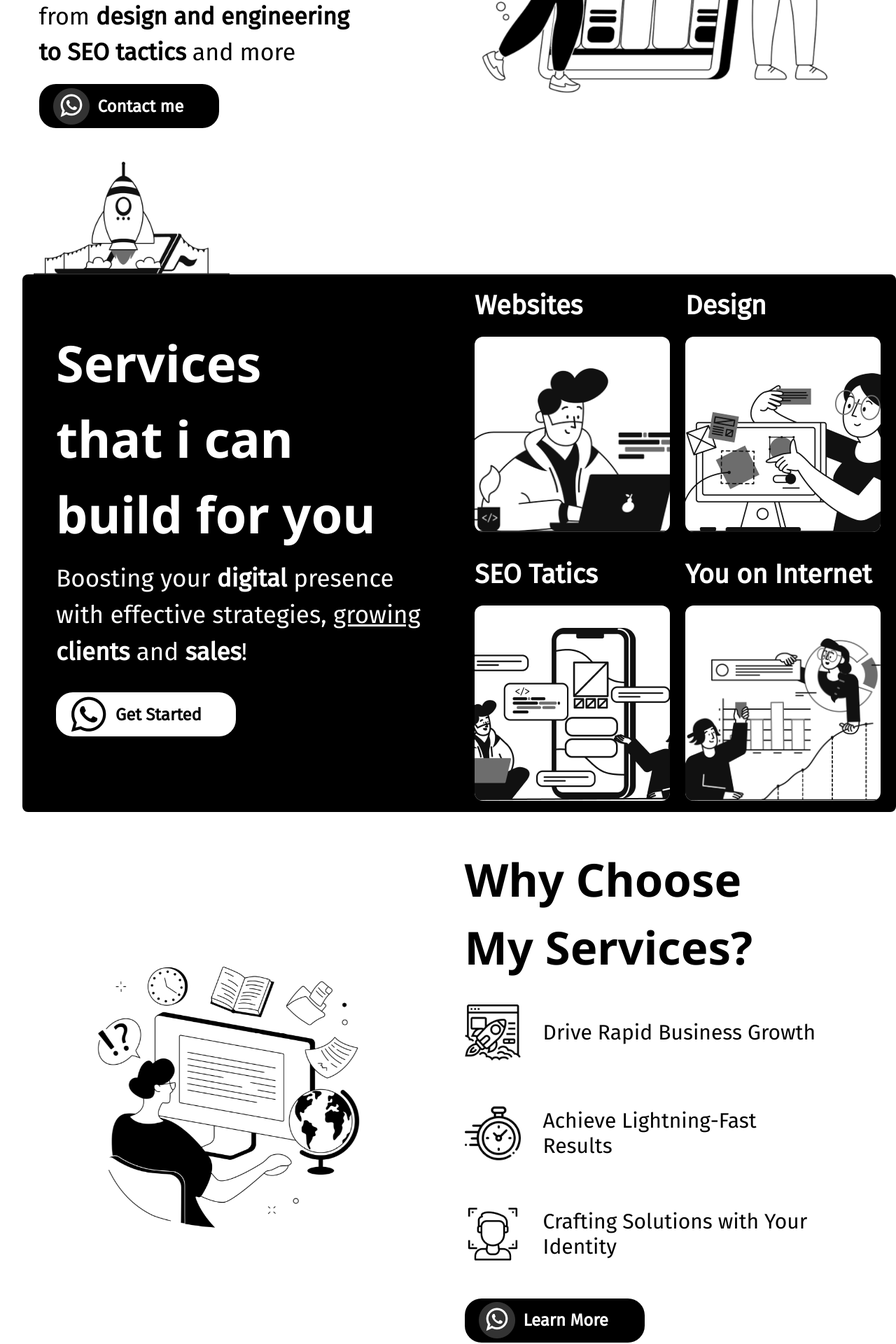
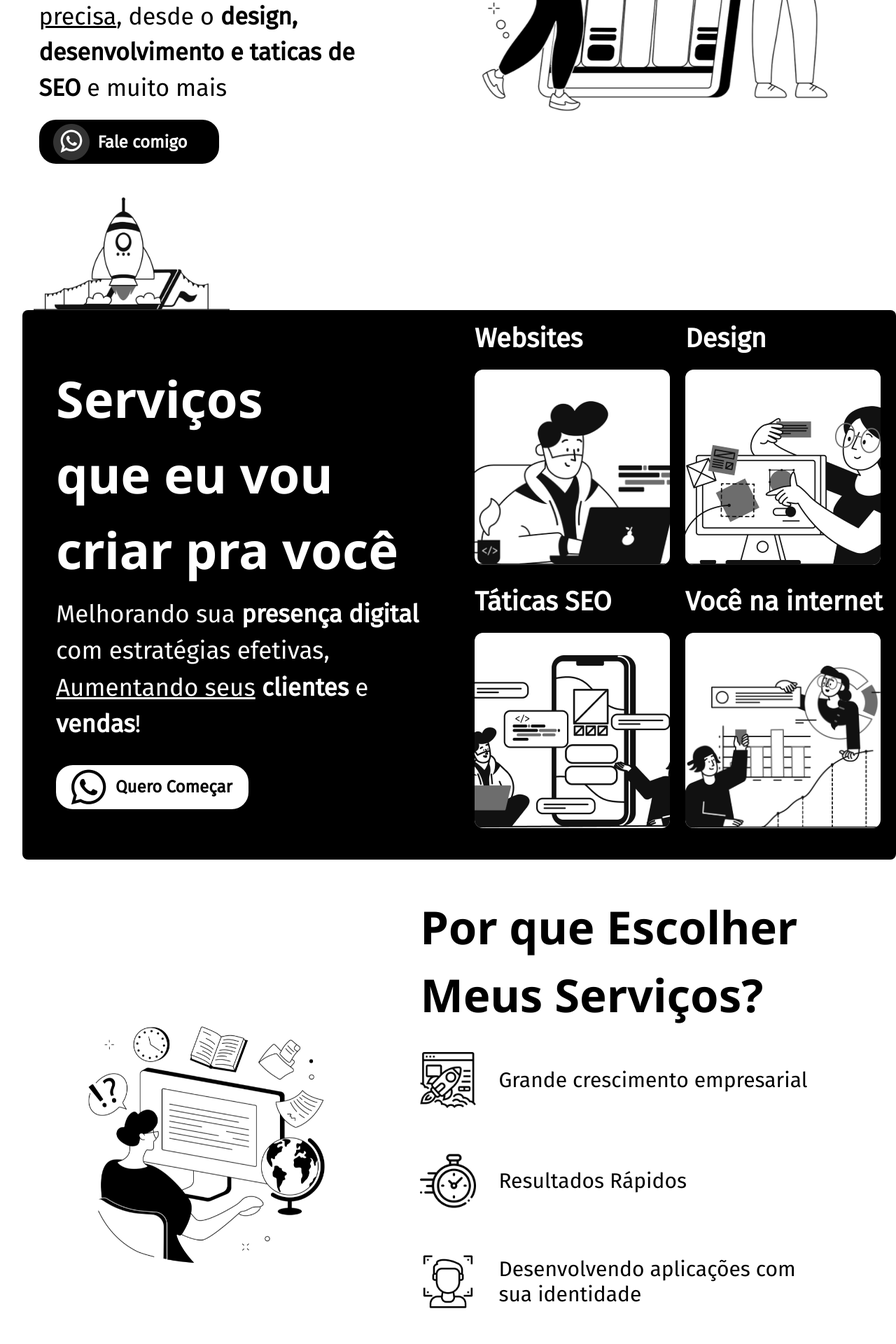
Before and after one commit to AndDev741/AndreLuizWebDev, a React (Create React App) app: page / in a window 1280 px wide. Shown: the part 460-2380 px from the top of the page at 70% size. Built offline with nearby package versions, Linux system fonts and the light colour scheme.

Commit message:
some translations

```diff
--- a/src/PagesEn/Services.js
+++ b/src/PagesEn/Services.js
@@ -30,7 +30,7 @@ function ServicesResume(){
         <div className="flex flex-col xl:flex-row items-center xl:items-start justify-center font-pFont bg-black xl:ml-8 xl:rounded-[8px] text-white ">
             <div className="xl:m-5 xl2:m-12">
                 <h2 className="font-hFont text-[54px] xl:text-[72px] xl:text-left text-center mt-6 xl:w-[550px]">
-                    Services <br /> that i can <br /> build for you</h2>
+                    Services <br /> that i gonna <br /> build for you</h2>
                 <p className="text-center xl:text-left text-[28px] xl:text-[35px] xl:w-[550px] xl:mt-3">
                     Boosting your <b>digital</b> presence with effective strategies, <u>growing</u> <b>clients</b> and <b>sales</b>!</p>
                 <button className=" items-center bg-white w-[257px] h-[63px] rounded-[24px] my-6 xl>mt-2
@@ -41,25 +41,25 @@ function ServicesResume(){
             </div>
 
             <div className="flex flex-col md:flex-row items-center md:justify-around flex-wrap">
-                <div className="flex flex-col md:w-1/2 items-center xl:items-start justify-center my-4">
+                <div className="flex flex-col md:w-1/2 items-center xl:items-start justify-center my-3">
                     <h2 className="text-[38px] mb-4"><b>Websites</b></h2>
                     <div className="flex items-end w-[279px] h-[279px] rounded-[12px] bg-white">
                         <img src={websiteIMG} alt='webdeveloper' className='rounded-[12px]' />
                     </div>
                 </div>
-                <div className="flex flex-col md:w-1/2 items-center xl:items-start my-4 ">
+                <div className="flex flex-col md:w-1/2 items-center xl:items-start my-3 ">
                     <h2 className=" text-[38px] mb-4"><b>Design</b></h2>
                     <div className="flex items-end w-[279px] h-[279px] rounded-[12px] bg-white">
                         <img src={designIMG} alt='designer' className='rounded-[12px] '/>
                     </div>
                 </div>
-                <div className="flex flex-col md:w-1/2 items-center xl:items-start my-4 xl:mx-0 ">
+                <div className="flex flex-col md:w-1/2 items-center xl:items-start my-3 xl:mx-0 ">
                     <h2 className="text-[38px] mb-4"><b>SEO Tatics</b></h2>
                     <div className="flex items-end w-[279px] h-[279px] rounded-[12px] bg-white">
                         <img src={seoIMG} alt='seo strategies' className='rounded-[12px]' />
                     </div>
                 </div>
-                <div className="flex flex-col md:w-1/2 items-center xl:items-start my-4 xl:mx-0 ">
+                <div className="flex flex-col md:w-1/2 items-center xl:items-start my-3 xl:mx-0 ">
                     <h2 className="text-[38px] mb-4"><b>You on Internet</b></h2>
                     <div className="flex items-end w-[279px] h-[279px] rounded-[12px] bg-white">
                         <img src={youinternetIMG} alt='you on internet' className='rounded-[12px]' />
--- a/src/PagesPt/Components/Navbar.js
+++ b/src/PagesPt/Components/Navbar.js
@@ -45,7 +45,7 @@ export default function Navbar() {
                 </Link>
             </div>
             <div className="hidden xl:flex items-center ml-12">
-                <a href="https://www.linkedin.com/in/andr%C3%A9-luiz-dev-b9915b275/?locale=en_US" target={"_blank"} rel='noreferrer'>
+                <a href="https://www.linkedin.com/in/andr%C3%A9-luiz-dev-b9915b275/" target={"_blank"} rel='noreferrer'>
                     <img src={lnkdLogo} alt='Linkedin logo' className="ml-3 hover:scale-95"/></a>
                 <a href="https://github.com/AndDev741" target={"_blank"} rel='noreferrer'>
                     <img src={gthbLogo} alt='Github logo' className="ml-3 hover:scale-95"/></a>
@@ -62,26 +62,26 @@ export default function Navbar() {
                 <ul className="relative flex flex-col items-center justify-evenly font-pFont mt-3 text-center">
                     <div className="flex flex-col items-center justify-center">
                         <h1 className="text-2xl md:ml-12 font-hFont">André Luiz</h1>
-                        <h1 className="text-2xl md:ml-12 font-hFont">Digital Solutions</h1>
+                        <h1 className="text-2xl md:ml-12 font-hFont">Soluções Digitais</h1>
                     </div>
-                    <h2 className="font-hFont text-3xl sm:text-[64px]">Navigation</h2>
+                    <h2 className="font-hFont text-3xl">Menu deNavegação</h2>
                     <button className="flex items-center">
-                        <FaRegWindowRestore className="sm:text-[40px]"/>
-                        <Linkar to="services" className="ml-2 text-3xl sm:text-[60px]" smooth={true} onClick={handleMenu}>
-                        Services</Linkar></button>
+                        <FaRegWindowRestore className="sm:text-[30px]"/>
+                        <Linkar to="services" className="ml-2 text-3xl" smooth={true} onClick={handleMenu}>
+                        Serviços</Linkar></button>
                     <button className="flex items-center">
-                        <FaRegImages className="sm:text-[40px]"/>
-                        <Linkar to="myprojects" className="ml-2 text-3xl sm:text-[60px]"  smooth={true} onClick={handleMenu}>
-                        My projects</Linkar></button>
+                        <FaRegImages className="sm:text-[30px]"/>
+                        <Linkar to="myprojects" className="ml-2 text-3xl"  smooth={true} onClick={handleMenu}>
+                        Meus Projetos</Linkar></button>
                     <button className="flex items-center">
-                        <FaRegUser className="sm:text-[40px]"/>
-                        <Linkar to="about" className="ml-2 text-3xl sm:text-[60px]"  smooth={true} onClick={handleMenu}>
-                        About me</Linkar></button>
+                        <FaRegUser className="sm:text-[30px]"/>
+                        <Linkar to="about" className="ml-2 text-3xl"  smooth={true} onClick={handleMenu}>
+                        Sobre Mim</Linkar></button>
                     <button className="flex items-center">
-                        <FaRegEnvelope className="sm:text-[40px]"/>
-                        <Linkar to="contact" className="ml-2 text-3xl sm:text-[60px]"  smooth={true} onClick={handleMenu}>
-                        Contact me</Linkar></button>
-                    <button onClick={handleMenu} className='my-8 text-3xl sm:text-[60px] border-2 border-black rounded sm:p-5 p-2'>Exit Menu</button>
+                        <FaRegEnvelope className="sm:text-[30px]"/>
+                        <Linkar to="contact" className="ml-2 text-3xl"  smooth={true} onClick={handleMenu}>
+                        Contato</Linkar></button>
+                    <button onClick={handleMenu} className='my-8 text-3xl sm:text-[40px] border-2 border-black rounded sm:p-5 p-2'>Sair do Menu</button>
                 </ul>
             </div>
         </nav>
--- a/src/PagesPt/Home.js
+++ b/src/PagesPt/Home.js
@@ -10,17 +10,17 @@ export default function Home() {
                 <div className="flex flex-col items-center lg:items-start justify-center mt-5 font-pFont lg:mx-12">
                     <div className="flex lg:hidden flex-col items-center justify-center">
                         <h1 className="text-xl md:ml-12 font-hFont">André Luiz</h1>
-                        <h1 className="text-xl md:ml-12 font-hFont">Digital Solutions</h1>
+                        <h1 className="text-xl md:ml-12 font-hFont">Soluções Digitais</h1>
                     </div>
                     <h1 className="font-hFont text-[54px] sm:text-[70px] text-center lg:text-left">
-                        Crafting <br/> your image <br/> on <u>internet</u><span className="animate-pulse">|</span></h1>
+                        Construindo <br/> sua imagem <br/> na <u>internet</u><span className="animate-pulse">|</span></h1>
                     <p className="text-[36px] lg:text-[34px] text-center lg:text-left mt-5 lg:mt-0 lg:w-[480px]">
-                        I provide everything you <u>need</u>, from <b>design and engineering to SEO tactics</b> and more </p>
-                    <button className="flex items-center bg-black w-[257px] h-[63px] rounded-[24px] mt-5 lg>mt-2
+                        Eu ofereço tudo que você <u>precisa</u>, desde o <b>design, desenvolvimento e taticas de SEO</b> e muito mais </p>
+                    <a href="https://wa.me//5562983264291?text=Olá%20Boa%20Tarde,%20gostaria%20de%20conversar%20sobre%20uma%20solução%20digital%20para%20minha%20empresa." target={"_blank"}><button className="flex items-center bg-black w-[257px] h-[63px] rounded-[24px] mt-5 lg>mt-2
                             hover:scale-95">
                         <img src={whatsBlackIcon} alt='whatsapp icon' className='ml-[20px]'/>
-                        <h2 className="text-white text-[24px] font-[800] ml-3">Contact me</h2>
-                    </button>
+                        <h2 className="text-white text-[24px] font-[800] ml-3">Fale comigo</h2>
+                    </button></a>
                 </div>
                 <div className="flex justify-center mb-6">
                     <img src={homeImage} alt="homepage" className=' w-[400px] lg:w-[80%] animate-smoothMoveMB lg:animate-smoothMove'/>
--- a/src/PagesPt/Services.js
+++ b/src/PagesPt/Services.js
@@ -30,47 +30,47 @@ function ServicesResume(){
         <div className="flex flex-col xl:flex-row items-center xl:items-start justify-center font-pFont bg-black xl:ml-8 xl:rounded-[8px] text-white ">
             <div className="xl:m-5 xl2:m-12">
                 <h2 className="font-hFont text-[54px] xl:text-[72px] xl:text-left text-center mt-6 xl:w-[550px]">
-                    Services <br /> that i can <br /> build for you</h2>
+                    Serviços <br /> que eu vou <br /> criar pra você</h2>
                 <p className="text-center xl:text-left text-[28px] xl:text-[35px] xl:w-[550px] xl:mt-3">
-                    Boosting your <b>digital</b> presence with effective strategies, <u>growing</u> <b>clients</b> and <b>sales</b>!</p>
-                <button className=" items-center bg-white w-[257px] h-[63px] rounded-[24px] my-6 xl>mt-2
+                    Melhorando sua <b>presença digital</b> com estratégias efetivas, <u>Aumentando seus</u> <b>clientes</b> e <b>vendas</b>!</p>
+                <a href="https://wa.me//5562983264291?text=Olá%20Boa%20Tarde,%20gostaria%20de%20conversar%20sobre%20uma%20solução%20digital%20para%20minha%20empresa." target={"_blank"}><button className=" items-center bg-white w-[275px] h-[63px] rounded-[24px] my-6 xl>mt-2
                     hover:scale-95 hidden xl:flex xl:mt-8">
                     <img src={whatsWhiteIMG} alt='whatsapp icon' className='ml-[20px]'/>
-                    <h2 className="text-black text-[24px] font-[800] ml-3"><b>Get Started</b></h2>
-                </button>
+                    <h2 className="text-black text-[24px] font-[800] ml-3"><b>Quero Começar</b></h2>
+                </button></a>
             </div>
 
             <div className="flex flex-col md:flex-row items-center md:justify-around flex-wrap">
-                <div className="flex flex-col md:w-1/2 items-center xl:items-start justify-center my-4">
+                <div className="flex flex-col md:w-1/2 items-center xl:items-start justify-center my-3">
                     <h2 className="text-[38px] mb-4"><b>Websites</b></h2>
                     <div className="flex items-end w-[279px] h-[279px] rounded-[12px] bg-white">
                         <img src={websiteIMG} alt='webdeveloper' className='rounded-[12px]' />
                     </div>
                 </div>
-                <div className="flex flex-col md:w-1/2 items-center xl:items-start my-4 ">
+                <div className="flex flex-col md:w-1/2 items-center xl:items-start my-3 ">
                     <h2 className=" text-[38px] mb-4"><b>Design</b></h2>
                     <div className="flex items-end w-[279px] h-[279px] rounded-[12px] bg-white">
                         <img src={designIMG} alt='designer' className='rounded-[12px] '/>
                     </div>
                 </div>
-                <div className="flex flex-col md:w-1/2 items-center xl:items-start my-4 xl:mx-0 ">
-                    <h2 className="text-[38px] mb-4"><b>SEO Tatics</b></h2>
+                <div className="flex flex-col md:w-1/2 items-center xl:items-start my-3 xl:mx-0 ">
+                    <h2 className="text-[38px] mb-4"><b>Táticas SEO</b></h2>
                     <div className="flex items-end w-[279px] h-[279px] rounded-[12px] bg-white">
                         <img src={seoIMG} alt='seo strategies' className='rounded-[12px]' />
                     </div>
                 </div>
-                <div className="flex flex-col md:w-1/2 items-center xl:items-start my-4 xl:mx-0 ">
-                    <h2 className="text-[38px] mb-4"><b>You on Internet</b></h2>
+                <div className="flex flex-col md:w-1/2 items-center xl:items-start my-3 xl:mx-0 ">
+                    <h2 className="text-[38px] mb-4"><b>Você na internet</b></h2>
                     <div className="flex items-end w-[279px] h-[279px] rounded-[12px] bg-white">
                         <img src={youinternetIMG} alt='you on internet' className='rounded-[12px]' />
                     </div>
                 </div>
             </div>
-            <button className="flex items-center bg-white w-[257px] h-[63px] rounded-[24px] my-6 xl>mt-2
-                    hover:scale-95 xl:hidden">
-                <img src={whatsWhiteIMG} alt='whatsapp icon' className='ml-[20px]'/>
-                <h2 className="text-black text-[24px] font-[800] ml-3"><b>Get Started</b></h2>
-            </button>
+            <a href="https://wa.me//5562983264291?text=Olá%20Boa%20Tarde,%20gostaria%20de%20conversar%20sobre%20uma%20solução%20digital%20para%20minha%20empresa." target={"_blank"}><button className="flex items-center bg-white w-[275px] h-[63px] rounded-[24px] my-6 xl>mt-2
+                    hover:scale-95 xl:hidden xl:mt-8">
+                    <img src={whatsWhiteIMG} alt='whatsapp icon' className='ml-[20px]'/>
+                    <h2 className="text-black text-[24px] font-[800] ml-3"><b>Quero Começar</b></h2>
+            </button></a>
         </div>
     </main>
     )
@@ -80,24 +80,24 @@ function WhyServices() {
     return (
         <div className="flex flex-col lg:flex-row-reverse lg:justify-evenly mt-6">
             <div className="flex flex-col items-center lg:items-start font-pFont lg:mr-[100px]">
-                <h1 className="font-hFont text-[50px] lg:text-[65px] lg:text-left text-center mt-6">Why Choose <br /> My Services?</h1>
+                <h1 className="font-hFont text-[50px] lg:text-[65px] lg:text-left text-center mt-6">Por que Escolher <br /> Meus Serviços?</h1>
                 <div className="flex flex-col lg:flex-row items-center">
                     <img src={growIMG} alt='rocket' className='my-8 lg:w-[80px]' />
-                    <p className="text-3xl lg:ml-8 text-center lg:text-start">Drive Rapid Business Growth</p>
+                    <p className="text-3xl lg:ml-8 text-center lg:text-start">Grande crescimento empresarial</p>
                 </div>
                 <div className="flex flex-col lg:flex-row items-center justify-start">
                     <img src={fastIMG} alt='fast clock' className='my-8 lg:w-[80px] mr-4 lg:mr-0' />
-                    <p className="text-3xl lg:ml-8 text-center lg:text-start">Achieve Lightning-Fast Results</p>
+                    <p className="text-3xl lg:ml-8 text-center lg:text-start">Resultados Rápidos</p>
                 </div>
                 <div className="flex flex-col lg:flex-row items-center">
                     <img src={identityIMG} alt='person' className='my-8 lg:w-[80px]' />
-                    <p className="text-3xl lg:ml-8 text-center lg:text-start">Crafting Solutions with Your Identity</p>
+                    <p className="text-3xl lg:ml-8 text-center lg:text-start">Desenvolvendo aplicações com sua identidade</p>
                 </div>
-                <button className="flex items-center bg-black w-[257px] h-[63px] rounded-[24px] mt-10 sm:mt-5 lg>mt-2
+                <a href="https://wa.me//5562983264291?text=Olá%20Boa%20Tarde,%20gostaria%20de%20conversar%20sobre%20uma%20solução%20digital%20para%20minha%20empresa." target={"_blank"}><button className="flex items-center bg-black w-[257px] h-[63px] rounded-[24px] mt-10 sm:mt-5 lg>mt-2
                             hover:scale-95">
                         <img src={whatsBlackIcon} alt='whatsapp icon' className='ml-[20px]'/>
-                        <h2 className="text-white text-[24px] font-[800] ml-3">Learn More</h2>
-                    </button>
+                        <h2 className="text-white text-[24px] font-[800] ml-3">Saiba mais</h2>
+                </button></a>
             </div>
             <div className="flex items-center justify-center">
                 <img src={servicesIMG} alt="services icon" className='animate-smoothMoveMB sm:w-[60%] lg:w-[75%]' />
```
